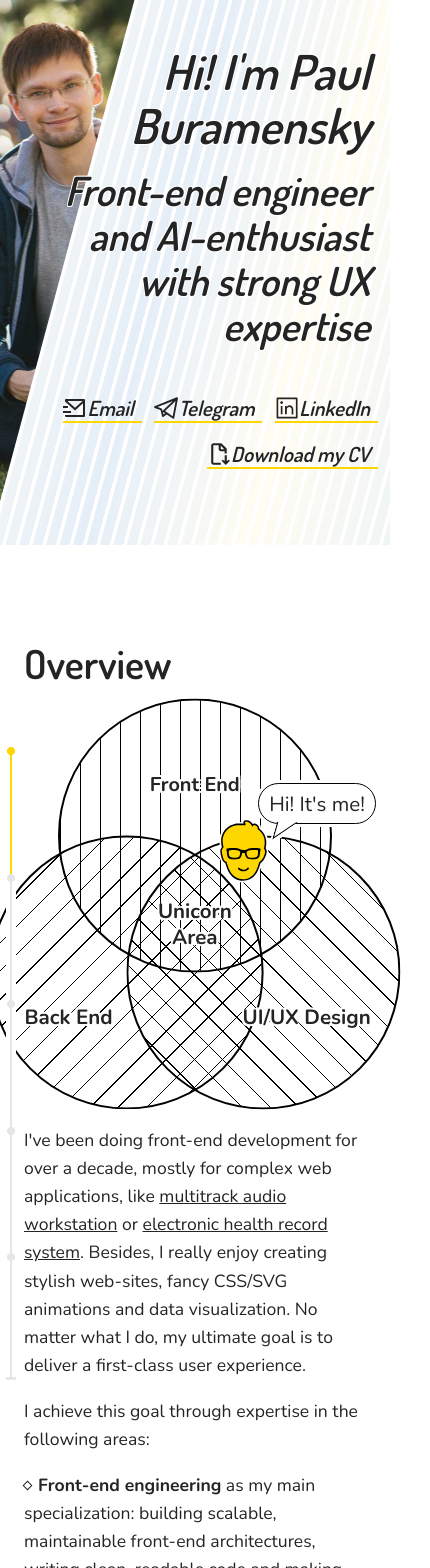
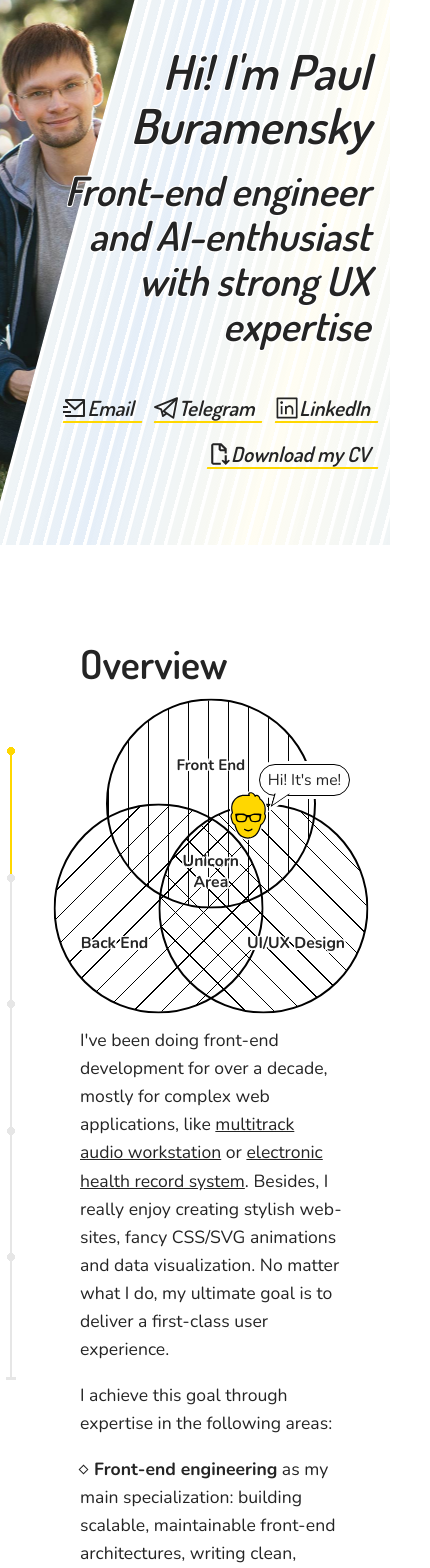
Before and after one commit to bupaev/bupaev.github.io, a Next.js app: page /cv in a window 390 px wide. Shown: the top 1568 px of the page, 430 px wide, since content can reach past the window. Built offline with nearby package versions, Linux system fonts and the light colour scheme.

Commit message:
fix(cv): adjust spacing for .section
- Move position: relative from cv.module.scss to global.scss
- Update .section padding from 3rem 1.5rem to 3rem 3rem 3rem 5rem
- Add spaces around operators in media queries (lint fix)

```diff
--- a/app/cv/cv.module.scss
+++ b/app/cv/cv.module.scss
@@ -2,10 +2,6 @@
 @use "@/styles/variables";
 
 .cvPage {
-  position: relative;
-}
-
-:global(.section) {
   position: relative;
 }
 
--- a/styles/global.scss
+++ b/styles/global.scss
@@ -87,7 +87,8 @@ strong {
   }
 
   .section {
-    padding: 3rem 1.5rem;
+    position: relative;
+    padding: 3rem 3rem 3rem 5rem;
     font-size: 1.1em;
   }
 
@@ -224,21 +225,20 @@ strong {
   margin-inline: auto;
   z-index: 1;
 
-  @media (width >=#{variables.$breakpoint-2xl}) {
+  @media (width >= #{variables.$breakpoint-2xl}) {
     max-width: 1344px;
   }
 
-  @media (width <=#{variables.$breakpoint-2xl - 1}) {
+  @media (width <= #{variables.$breakpoint-2xl - 1}) {
     max-width: 1152px;
   }
 
-  @media (width <=#{variables.$breakpoint-xl - 1}) {
+  @media (width <= #{variables.$breakpoint-xl - 1}) {
     max-width: 960px;
   }
 
-  @media (width <=#{variables.$breakpoint-lg}) {
-    max-width: 100%;
-    margin-inline: 0;
+  @media (width <= #{variables.$breakpoint-lg}) {
+    max-width: 896px;
   }
 }
 
```
